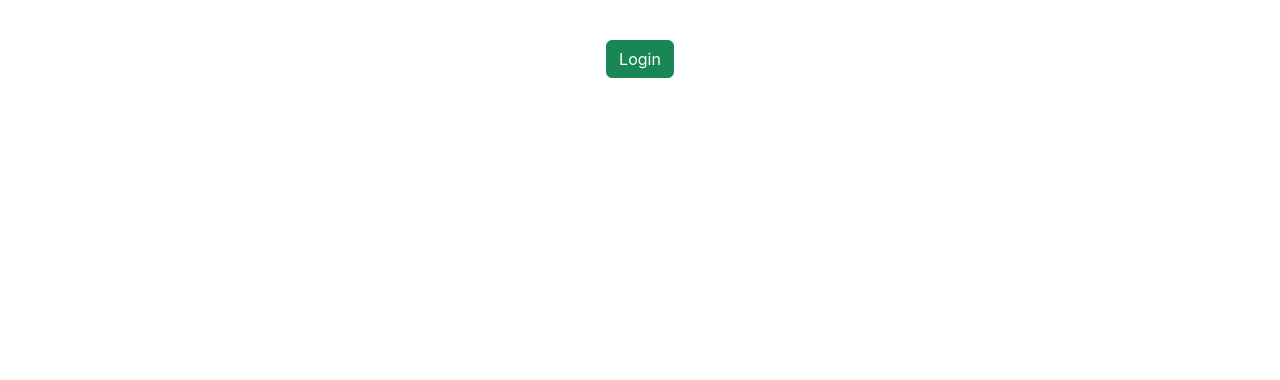
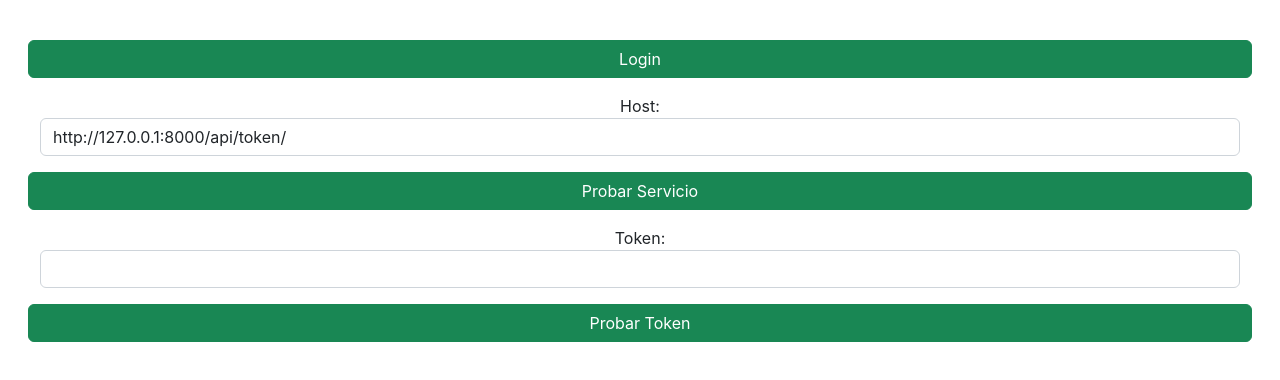
Before and after one commit to Tyliz/RAOpenBootcamp, a React (Create React App) app: page / in a window 1280 px wide. Shown: the top 380 px of the page. Built offline with nearby package versions, Linux system fonts and the light colour scheme.

Commit message:
Main Styles

```diff
--- a/src/App.css
+++ b/src/App.css
@@ -1,5 +1,6 @@
 .App {
   text-align: center;
+	width: 100%;
 }
 
 .App-logo {
--- a/src/components/pure/optionRender.jsx
+++ b/src/components/pure/optionRender.jsx
@@ -1,11 +1,67 @@
-import React, { useState } from 'react';
+import axios from 'axios';
+import React, { useState, useRef } from 'react';
 
 const OptionRender = () => {
+	const [access, setAccess] = useState(false);
 
-	const [access, setAccess] = useState(false);
+	const txtEnlace = useRef('');
+	const txtToken = useRef('');
 
 	const updateAccess = () => {
 		setAccess(!access);
+	};
+
+	const probarServicio = () => {
+		let host = txtEnlace.current.value;
+		const config = {
+			headers:{
+				'Content-Type': 'application/json',
+			}
+		};
+		const data = {
+			'username': 'Tyliz',
+			'password': 'Supermac28.',
+		};
+
+		if (host == '') {
+			host = 'http://127.0.0.1:8000/api/token/';
+		}
+		axios.post(host, data, config)
+			.then((response) => {
+				if (response.status === 200) {
+					console.table(response.data);
+				} else {
+					throw new Error('No se pudo obtener el usuario');
+				}
+			})
+			.catch((error) => {
+				console.error(`[Error]: ${error}`);
+			});
+	};
+
+	const probarServicioToken = () => {
+		let host = txtEnlace.current.value;
+		const config = {
+			headers: {
+				'Content-Type': 'application/json',
+				'Authorization': `Bearer ${txtToken.current.value}`,
+			}
+		};
+
+		if (host == '') {
+			host = 'http://127.0.0.1:8000/api/users/';
+		}
+		axios.post(host, config)
+			.then((response) => {
+				if (response.status === 200) {
+					console.table(response.data);
+				} else {
+					throw new Error('No se pudo obtener el usuario');
+				}
+			})
+			.catch((error) => {
+				console.error(`[Error]: ${error}`);
+			});
 	};
 
 	let btnOptional;
@@ -18,7 +74,27 @@ const OptionRender = () => {
 
 	return (
 		<div>
-			{ btnOptional }
+			<div className='row mb-3'>
+				{ btnOptional }
+			</div>
+			<div className='row mb-3'>
+				<div className='col-12'>
+					<label htmlFor='txtLinkApi'>Host:</label>
+					<input type='text' id='txtLinkApi' className='form-control' ref={ txtEnlace } defaultValue='http://127.0.0.1:8000/api/token/'></input>
+				</div>
+			</div>
+			<div className='row mb-3'>
+				<button type='button' className='btn btn-success' onClick={ probarServicio }>Probar Servicio</button>
+			</div>
+			<div className='row mb-3'>
+				<div className='col-12'>
+					<label htmlFor='txtToken'>Token:</label>
+					<input type='text' id='txtToken' className='form-control' ref={ txtToken }></input>
+				</div>
+			</div>
+			<div className='row mb-3'>
+				<button type='button' className='btn btn-success' onClick={ probarServicioToken }>Probar Token</button>
+			</div>
 		</div>
 	);
 };
--- a/src/styles/app.scss
+++ b/src/styles/app.scss
@@ -8,10 +8,8 @@ h1 {
 }
 
 body {
-	display: flex;
 	align-items: center;
 	justify-content: center;
-	padding-top: 40px;
-	padding-bottom: 40px;
+	padding: 40px;
 	background-color: var(--primary-bg-color);
 }
```
Also changed, not shown: src/components/container/task_list.jsx (+21 -15 lines), src/components/pure/usuario.jsx (+4 -4 lines).
